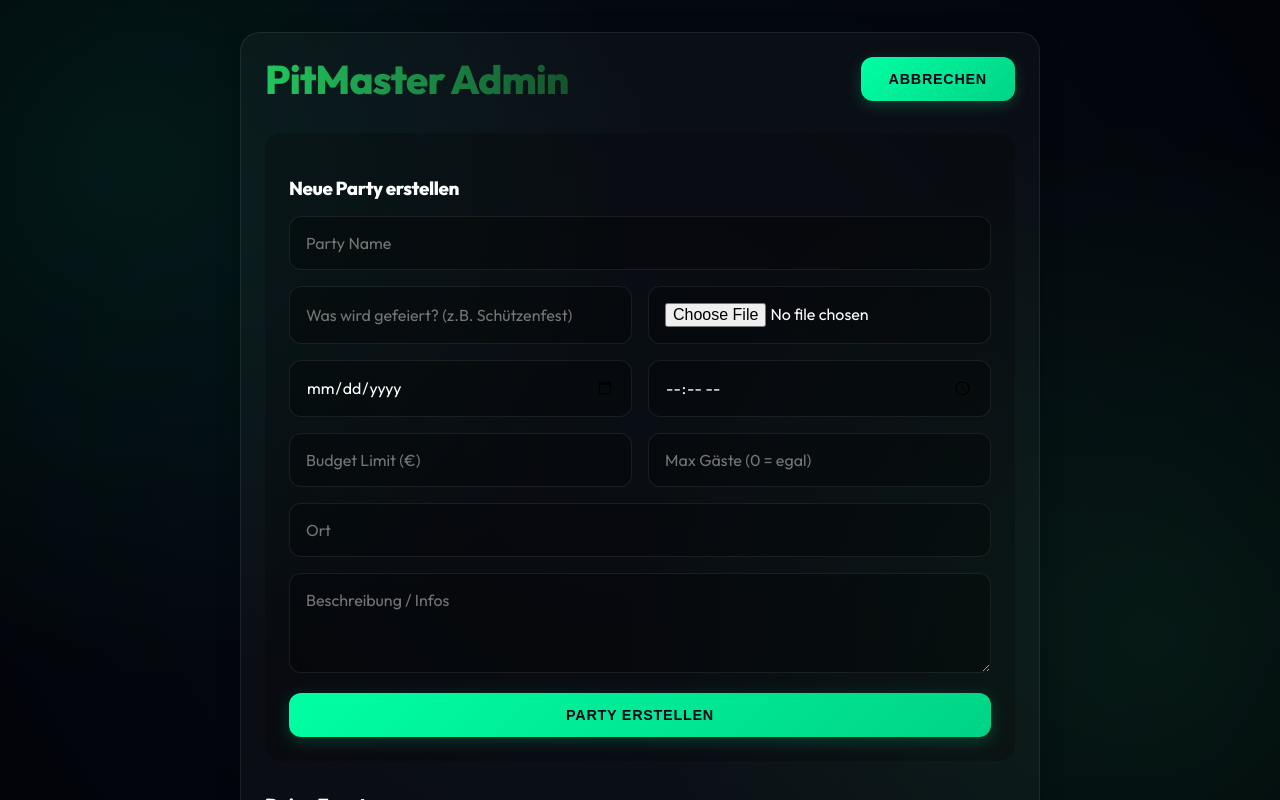
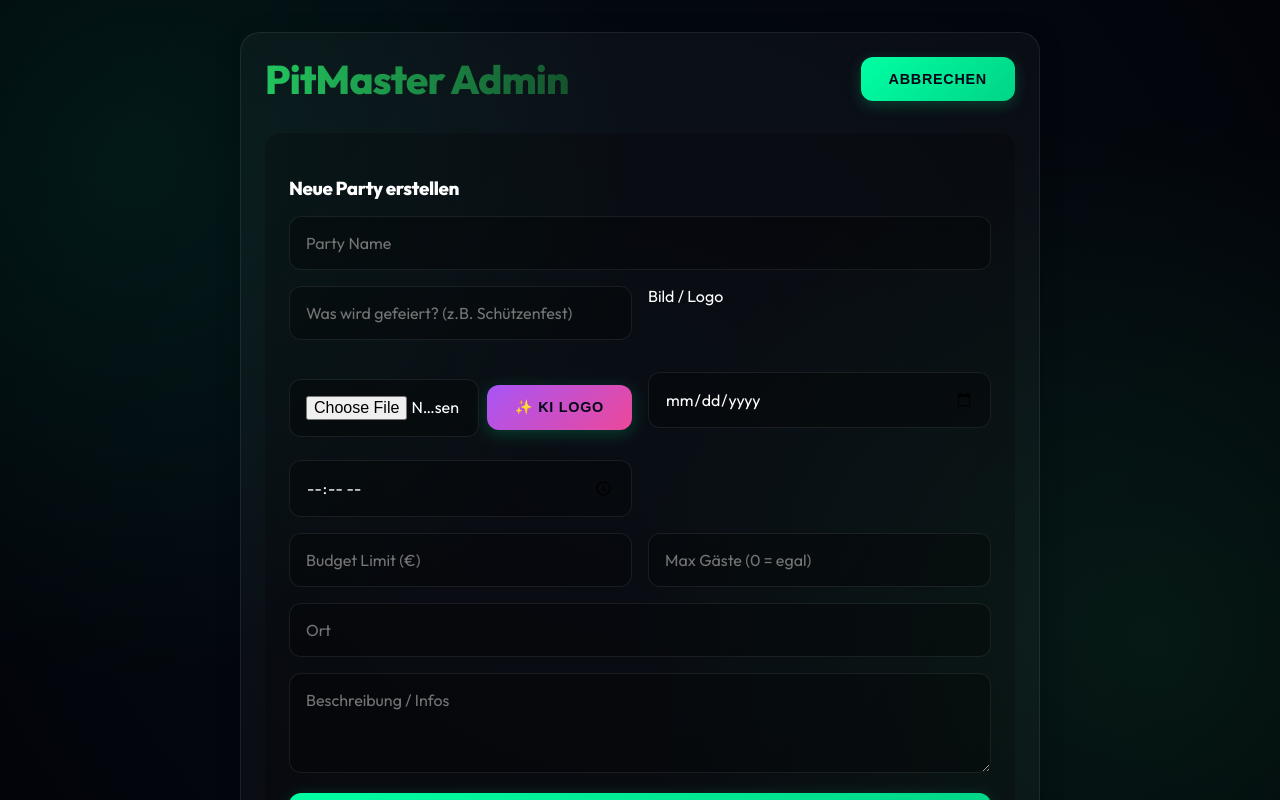
Before and after one commit to ricfritzsche89/PitMaster, a React (Vite) app: page / in a window 1280 px wide. Both pictures are taken after a click on the button "+ NEUE PARTY". Shown: the top 800 px of the page. Built offline with nearby package versions, Linux system fonts and the light colour scheme.

Commit message:
Added AI Logo Generator

```diff
--- a/src/components/AdminEventDetail.jsx
+++ b/src/components/AdminEventDetail.jsx
@@ -1,6 +1,7 @@
 import React, { useState, useEffect } from 'react';
 import { updateEvent, subscribeToEvent } from '../services/db';
 import { calculateFinancials, formatCurrency } from '../services/finance';
+import { generateAiLogo } from '../services/ai';
 import SimpleList from './SimpleList';
 
 export default function AdminEventDetail({ event, onBack, onUpdate }) {
@@ -80,8 +81,9 @@ export default function AdminEventDetail({ event, onBack, onUpdate }) {
                                 ) : (
                                     <div style={{ height: '150px', borderRadius: '12px', marginBottom: '0.5rem', background: 'rgba(255,255,255,0.1)', display: 'flex', alignItems: 'center', justifyContent: 'center' }}>Kein Bild</div>
                                 )}
-                                <label className="btn-primary" style={{ display: 'block', textAlign: 'center', fontSize: '0.8rem', padding: '6px', cursor: 'pointer' }}>
-                                    📷 Bild ändern
+                                <div style={{ display: 'flex', gap: '0.5rem', marginTop: '0.5rem' }}>
+                                    <label className="btn-primary" style={{ flex: 1, textAlign: 'center', fontSize: '0.8rem', padding: '6px', cursor: 'pointer' }}>
+                                        📷 Upload
                                         <input type="file" hidden accept="image/*" onChange={(e) => {
                                             const file = e.target.files[0];
                                             if (file) {
@@ -96,6 +98,29 @@ export default function AdminEventDetail({ event, onBack, onUpdate }) {
                                             }
                                         }} />
                                     </label>
+                                    <button
+                                        className="btn-primary"
+                                        style={{ flex: 1, fontSize: '0.8rem', padding: '6px', background: 'linear-gradient(135deg, #a855f7, #ec4899)' }}
+                                        onClick={async (e) => {
+                                            const btn = e.target;
+                                            const originalText = btn.innerText;
+                                            btn.innerText = "⏳...";
+                                            btn.disabled = true;
+                                            try {
+                                                const aiImage = await generateAiLogo(localEvent.title);
+                                                const updated = { ...localEvent, image: aiImage };
+                                                setLocalEvent(updated);
+                                                await updateEvent(localEvent.id, { image: aiImage });
+                                            } catch (err) {
+                                                alert("KI Fehler. Nochmal probieren.");
+                                            }
+                                            btn.innerText = originalText;
+                                            btn.disabled = false;
+                                        }}
+                                    >
+                                        ✨ KI Logo
+                                    </button>
+                                </div>
                             </div>
 
                             <div style={{ flex: 2, display: 'grid', gridTemplateColumns: '1fr 1fr', gap: '1rem' }}>
--- a/src/components/AdminView.jsx
+++ b/src/components/AdminView.jsx
@@ -2,6 +2,7 @@ import React, { useState, useEffect } from 'react';
 import { createEvent, getEvent } from '../services/db';
 import AdminEventDetail from './AdminEventDetail';
 import { calculateFinancials, formatCurrency } from '../services/finance';
+import { generateAiLogo } from '../services/ai';
 
 export default function AdminView() {
     const [events, setEvents] = useState([]);
@@ -145,17 +146,15 @@ export default function AdminView() {
 
                         <div style={{ display: 'grid', gridTemplateColumns: '1fr 1fr', gap: '1rem' }}>
                             <input placeholder="Was wird gefeiert? (z.B. Schützenfest)" className="input-field" value={formData.theme} onChange={e => setFormData({ ...formData, theme: e.target.value })} />
+                            <label style={{ display: 'block', marginBottom: '0.5rem' }}>Bild / Logo</label>
+                            <div style={{ display: 'flex', gap: '0.5rem', alignItems: 'center' }}>
                                 <input
                                     type="file"
                                     accept="image/*"
-                                className="input-field"
                                     onChange={(e) => {
                                         const file = e.target.files[0];
                                         if (file) {
-                                        if (file.size > 500000) { // 500KB limit
-                                            alert("Bild ist zu groß! Bitte maximal 500KB.");
-                                            return;
-                                        }
+                                            if (file.size > 500000) { alert("Max 500KB!"); return; }
                                             const reader = new FileReader();
                                             reader.onloadend = () => {
                                                 setFormData({ ...formData, image: reader.result });
@@ -163,10 +162,36 @@ export default function AdminView() {
                                             reader.readAsDataURL(file);
                                         }
                                     }}
+                                    className="input-field"
+                                    style={{ marginBottom: 0, flex: 1 }}
                                 />
+                                <button
+                                    type="button"
+                                    className="btn-primary"
+                                    style={{ background: 'linear-gradient(135deg, #a855f7, #ec4899)' }} // Magic Purple/Pink for AI
+                                    onClick={async () => {
+                                        if (!formData.title) {
+                                            alert("Bitte gib erst einen Titel ein!");
+                                            return;
+                                        }
+                                        const btn = document.activeElement;
+                                        const originalText = btn.innerText;
+                                        btn.innerText = "⏳ Generiere...";
+                                        btn.disabled = true;
+                                        try {
+                                            const aiImage = await generateAiLogo(formData.title);
+                                            setFormData({ ...formData, image: aiImage });
+                                        } catch (e) {
+                                            alert("Fehler bei der KI-Generierung. Probier es nochmal.");
+                                        }
+                                        btn.innerText = originalText;
+                                        btn.disabled = false;
+                                    }}
+                                >
+                                    ✨ KI Logo
+                                </button>
                             </div>
-
-                        <div style={{ display: 'grid', gridTemplateColumns: '1fr 1fr', gap: '1rem' }}>
+                            {formData.image && <div style={{ marginTop: '0.5rem', height: '100px', backgroundImage: `url(${formData.image})`, backgroundSize: 'cover', borderRadius: '8px' }}></div>}
                             <input required type="date" className="input-field" value={formData.date} onChange={e => setFormData({ ...formData, date: e.target.value })} />
                             <input required type="time" className="input-field" value={formData.time} onChange={e => setFormData({ ...formData, time: e.target.value })} />
                         </div>
--- /dev/null
+++ b/src/services/ai.js
@@ -0,0 +1,30 @@
+/**
+ * Generates an AI image using Pollinations.ai (free tier)
+ * @param {string} prompt - The user's event title or specific prompt
+ * @returns {Promise<string>} - Base64 data URL of the image
+ */
+export const generateAiLogo = async (title) => {
+    // Construct a rich prompt for better results
+    const fullPrompt = `Vector Logo for a party named "${title}", minimalistic, modern, cool, neon colors, sticker style, white background, high quality, vector art, 8k`;
+
+    // Pollinations API URL (Free, No Key)
+    const encodedPrompt = encodeURIComponent(fullPrompt);
+    const url = `https://image.pollinations.ai/prompt/${encodedPrompt}?width=512&height=512&model=flux&nologo=true`;
+
+    try {
+        const response = await fetch(url);
+        if (!response.ok) throw new Error('Generation failed');
+
+        const blob = await response.blob();
+
+        return new Promise((resolve, reject) => {
+            const reader = new FileReader();
+            reader.onloadend = () => resolve(reader.result);
+            reader.onerror = reject;
+            reader.readAsDataURL(blob);
+        });
+    } catch (error) {
+        console.error("AI Generation Error:", error);
+        throw error;
+    }
+};
```
Lines whose indentation alone changed are shown as unchanged.
